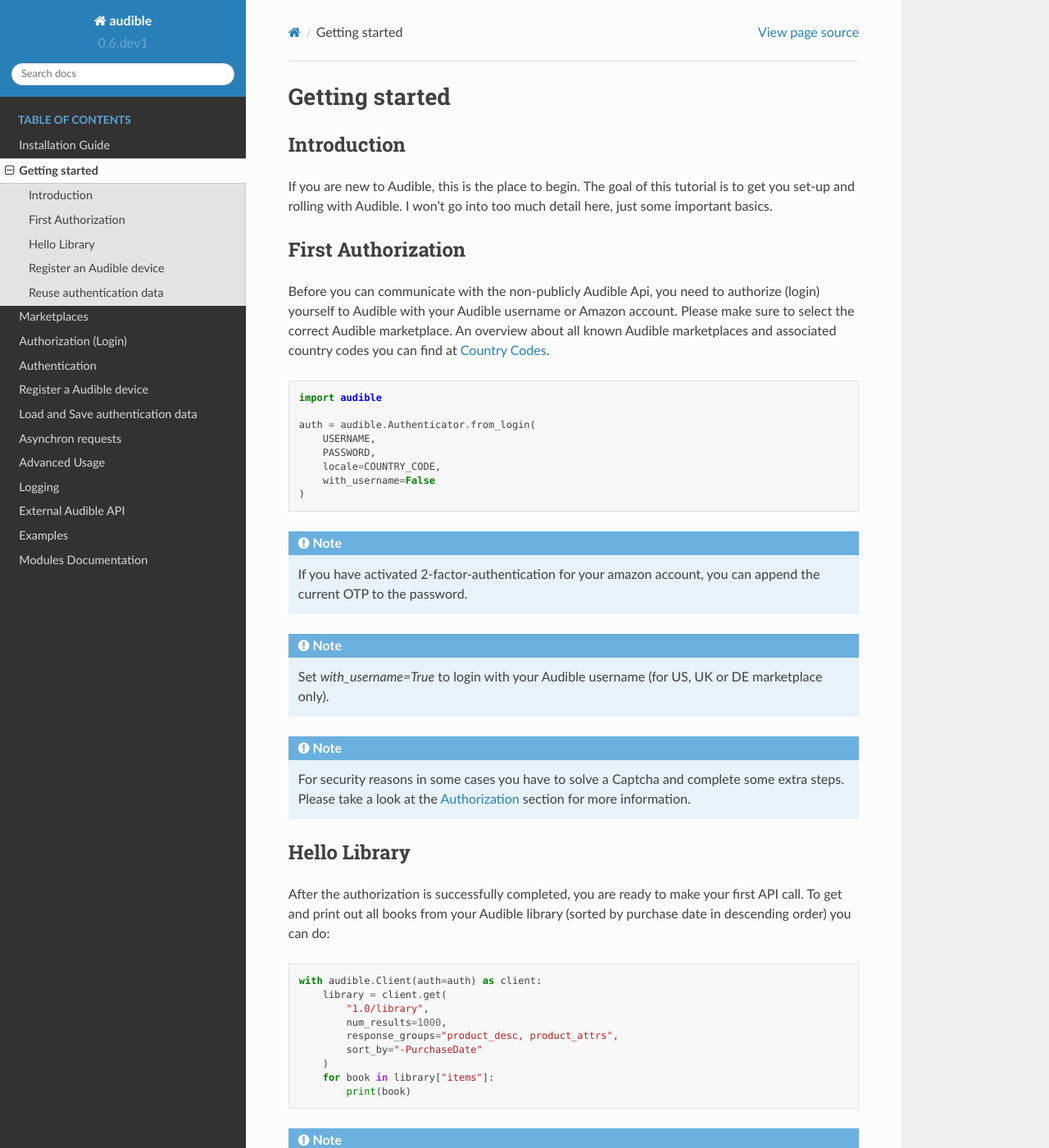
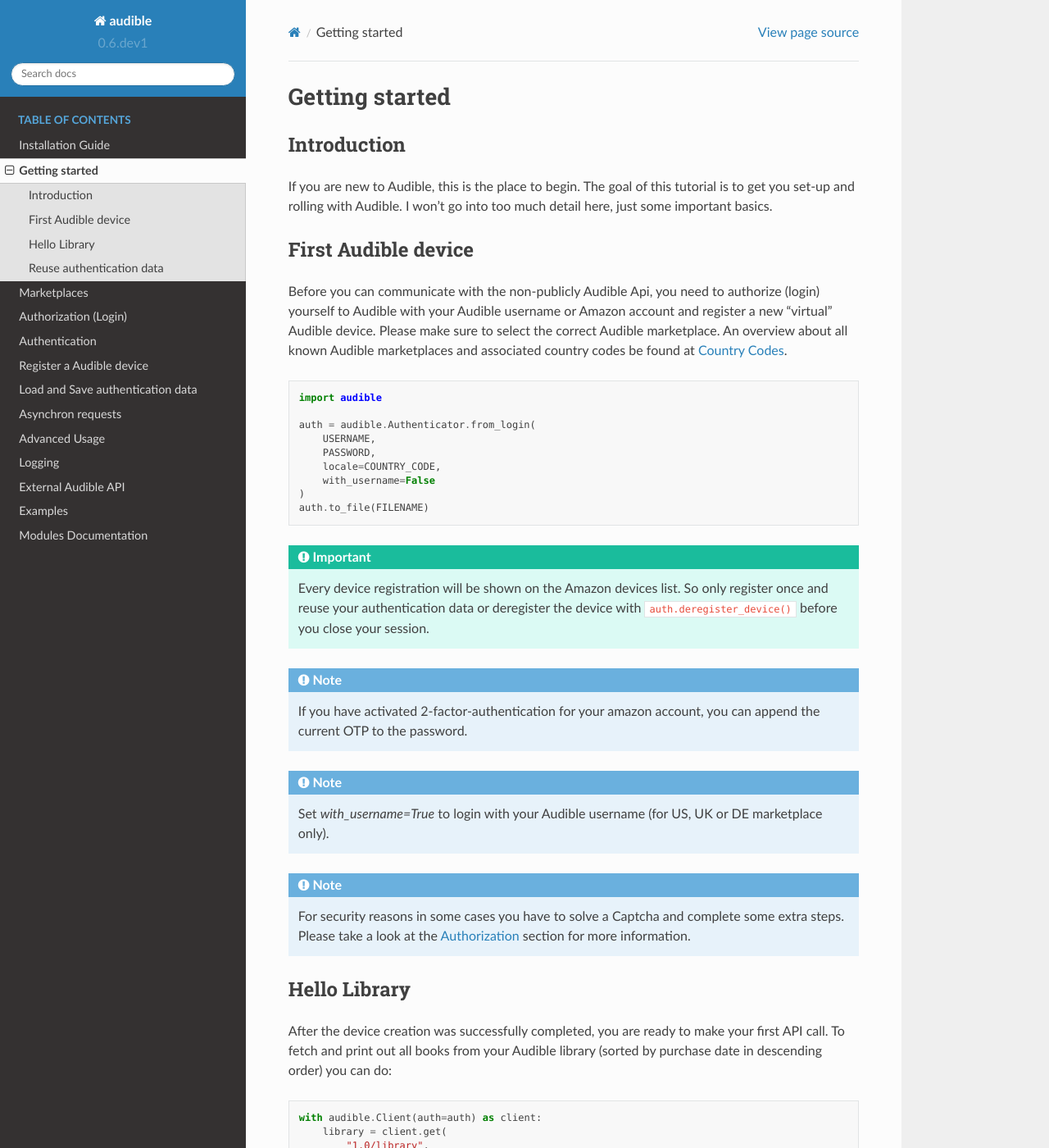
Before and after one commit to mkb79/Audible, a Sphinx documentation site: the page built from docs/source/intro/getting_started.rst, in a window 1280 px wide and 1400 px high. Shown: the whole window at 82% size. Built offline with Sphinx 7.4.7 and the Read the Docs theme 2.0.0, drawn with Linux system fonts in a browser that asks for light colours; some of the changed text lies outside the part shown.

Commit message:
Update getting_started.rst

```diff
--- a/docs/source/intro/getting_started.rst
+++ b/docs/source/intro/getting_started.rst
@@ -9,14 +9,14 @@
 is to get you set-up and rolling with Audible. I won't go into too much detail
 here, just some important basics.
 
-First Authorization
-===================
+First Audible device
+====================
 
 Before you can communicate with the non-publicly Audible Api, you need to
 authorize (login) yourself to Audible with your Audible username or Amazon
-account. Please make sure to select the correct Audible marketplace. An
-overview about all known Audible marketplaces and associated country codes you
-can find at :ref:`country_codes`.
+account and register a new "virtual" Audible device. Please make sure to
+select the correct Audible marketplace. An overview about all known Audible
+marketplaces and associated country codes be found at :ref:`country_codes`.
 
 .. code-block::
 
@@ -28,14 +28,23 @@
        locale=COUNTRY_CODE,
        with_username=False
    )
+   auth.to_file(FILENAME)
+
+.. important::
+
+   Every device registration will be shown on the Amazon devices list. So only
+   register once and reuse your authentication data or deregister the device
+   with ``auth.deregister_device()`` before you close your session.
 
 .. note::
 
-   If you have activated 2-factor-authentication for your amazon account, you can append the current OTP to the password.
+   If you have activated 2-factor-authentication for your amazon account, you
+   can append the current OTP to the password.
 
 .. note::
 
-   Set `with_username=True` to login with your Audible username (for US, UK or DE marketplace only).
+   Set `with_username=True` to login with your Audible username (for US, UK or
+   DE marketplace only).
 
 .. note::
 
@@ -48,8 +57,8 @@
 Hello Library
 =============
 
-After the authorization is successfully completed, you are ready to make your
-first API call. To get and print out all books from your Audible library
+After the device creation was successfully completed, you are ready to make
+your first API call. To fetch and print out all books from your Audible library
 (sorted by purchase date in descending order) you can do::
 
    with audible.Client(auth=auth) as client:
@@ -69,32 +78,13 @@
    :http:get:`/1.0/library` for all known `response_groups` and other parameter
    for the library endpoint.
 
-Register an Audible device
-==========================
-
-Working with an *authorized only* Client have some limitations. The
-authentication data from an authorized Client expires after 60 minutes and
-some API requests are forbidden. To deal with these limitations, simply
-register a Audible device after an successfully authorization with::
-
-   auth.register_device()
-
-After these step the Client can use a better method of authentication.
-
-.. important::
-
-   Every device registration will be shown on the amazon devices list. So only
-   register once and reuse your authentication data or deregister the device
-   with ``auth.deregister_device()`` before you close your session.
-
 Reuse authentication data
 =========================
 
-You can store your authentication data after an authorization or device
-registration with::
+You can store your authentication data after an device registration with::
 
    auth.to_file(FILENAME)
 
-And load the data from file to reuse it later with::
+And load the data from file to reuse it with::
 
    auth = audible.Authenticator.from_file(FILENAME)
```
